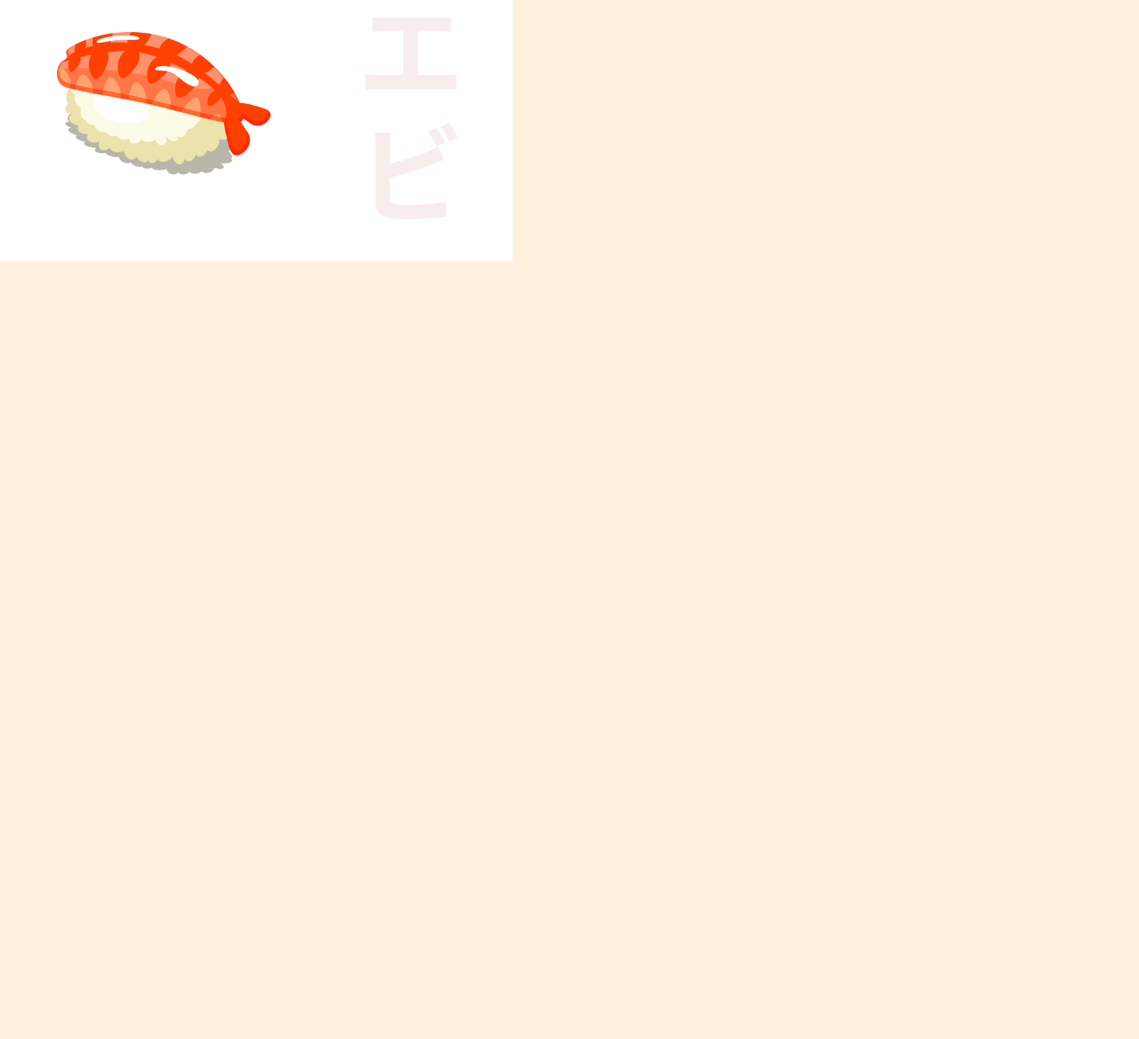
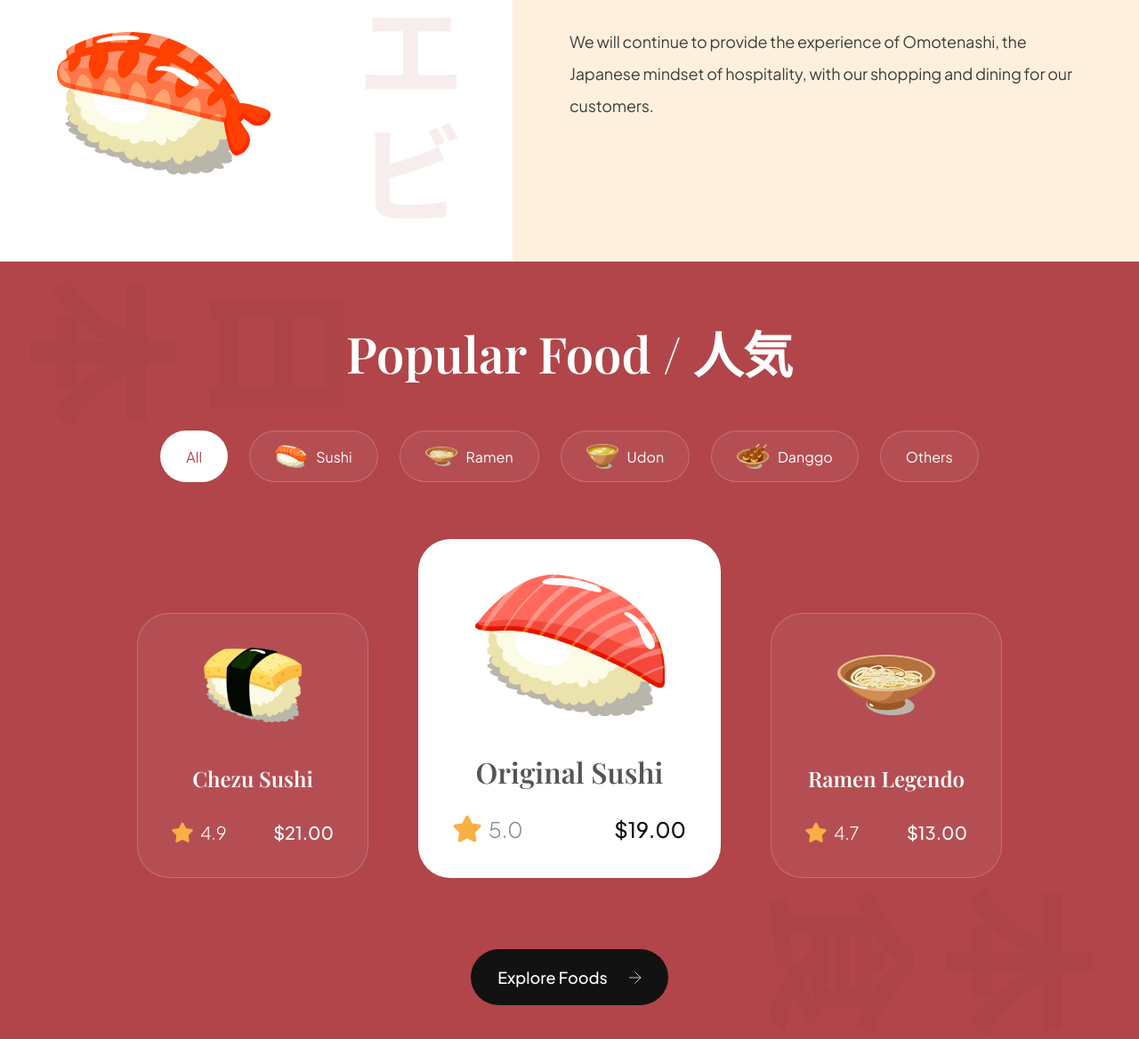
Before and after one commit to Aaron-Acheampong/Sushiman, a website built with Vite: page index.html in a window 1280 px wide. Shown: the part 1224-2392 px from the top of the page at 89% size. Before the commit the page ends 1518 px from the top, so only its background shows below. Built offline with nearby package versions, Linux system fonts and the light colour scheme.

Commit message:
popular food section

```diff
--- a/css/sections/popular.css
+++ b/css/sections/popular.css
@@ -0,0 +1,198 @@
+.popular-foods {
+  padding: 64px;
+
+  display: flex;
+  flex-direction: column;
+
+  background-color: var(--primary-color);
+  background-image: url("../../assets/popular_bg.png");
+  background-position: center;
+  background-repeat: no-repeat;
+  background-size: contain;
+
+  overflow: hidden;
+}
+
+.popular-foods__title {
+  font-size: 56px;
+  font-family: var(--playfair-display);
+  font-weight: 600;
+  line-height: 78px;
+  color: #fff;
+  text-align: center;
+}
+
+.popular-foods__filters {
+  margin-top: 48px;
+  max-width: 100%;
+  overflow-x: auto;
+
+  display: flex;
+  justify-content: center;
+  gap: 24px;
+}
+
+.popular-foods__filter-btn {
+  padding: 10px 28px;
+
+  display: flex;
+  flex-direction: row;
+  align-items: center;
+  gap: 10px;
+
+  background: rgba(255, 255, 255, 0.05);
+  border: 1px solid rgba(255, 255, 255, 0.2);
+  border-radius: 46px;
+
+  font-size: 16px;
+  font-weight: 300px;
+  line-height: 25px;
+  font-family: var(--plus-jakarta-sans);
+  color: #fff;
+  cursor: pointer;
+}
+
+.popular-foods__filter-btn img {
+  width: 36px;
+  height: 36px;
+  object-fit: contain;
+}
+
+.popular-foods__filter-btn.active {
+  background: #fff;
+  color: var(--primary-color)
+}
+
+.popular-foods__filter-btn:hover {
+  background: #fff;
+  color: var(--primary-color)
+}
+
+.popular-foods__catalogue {
+  margin-top: 64px;
+
+  display: flex;
+  justify-content: center;
+  align-items: flex-end;
+  flex-wrap: wrap;
+  gap: 56px;
+}
+
+.popular-foods__button {
+  width: fit-content;
+
+  padding: 20px 30px;
+  margin: 80px auto 0;
+
+  font-weight: 500;
+  font-size: 18px;
+  line-height: 23px;
+  font-family: var(--plus-jakarta-sans);
+  color: #fff;
+
+  border: none;
+  outline: none;
+  background: var(--secondary-color);
+  border-radius: 64px;
+  cursor: pointer;
+}
+
+.popular-foods__button img {
+  width: 14px;
+  height: 14px;
+  object-fit: contain;
+
+  margin-left: 21px;
+}
+
+.popular-foods__card {
+  padding: 38px;
+  min-width: 260px;
+  height: fit-content;
+
+  display: flex;
+  align-items: center;
+  flex-direction: column;
+
+  border-radius: 36px;
+  background: rgba(255, 255, 255, 0.05);
+  border: 1px solid rgba(255, 255, 255, 0.2);
+}
+
+.popular-foods__card-image {
+  width: 110px;
+  height: 84px;
+  object-fit: contain;
+}
+
+.popular-foods__card-title {
+  margin-top: 47px;
+
+  font-weight: 600;
+  font-size: 24px;
+  line-height: 32px;
+  font-family: var(--playfair-display);
+  color: #fff;
+  text-align: center;
+}
+
+.popular-foods__card-details {
+  width: 100%;
+  margin-top: 32px;
+}
+
+.popular-foods__card-rating {
+  display: flex;
+  align-items: center;
+  gap: 8px;
+}
+
+.popular-foods__card-rating img {
+  width: 24px;
+  height: 24px;
+  object-fit: contain;
+}
+
+.popular-foods__card-rating p {
+  font-size: 20px;
+  font-weight: 300;
+  font-family: var(--plus-jakarta-sans);
+  color: #fff;
+}
+
+.popular-foods__card-price {
+  font-size: 20px;
+  font-weight: 500;
+  font-family: var(--plus-jakarta-sans);
+  color: #fff;
+}
+
+.popular-foods__card.active-card {
+  background: #fff;
+  min-width: 340px;
+}
+
+.popular-foods__card.active-card .popular-foods__card-image {
+  width: 214px;
+  height: 160px;
+}
+
+.popular-foods__card.active-card .popular-foods__card-title {
+  color: var(--black-500);
+  font-size: 32px;
+}
+
+.popular-foods__card.active-card .popular-foods__card-rating img {
+  width: 32px;
+  height: 32px;
+}
+
+.popular-foods__card.active-card .popular-foods__card-rating p {
+  font-size: 24px;
+  color: var(--gray-100);
+}
+
+.popular-foods__card.active-card .popular-foods__card-price {
+  font-size: 24px;
+  color: var(--secondary-color)
+}
--- a/css/style.css
+++ b/css/style.css
@@ -46,3 +46,61 @@
   text-decoration: none;
   color: inherit;
 }
+
+.flex-center {
+  display: flex;
+  justify-content: center;
+  align-items: center;
+}
+
+.flex-between {
+  display: flex;
+  justify-content: space-between;
+  align-items: center;
+}
+
+.sushi__subtitle {
+  font-size: 18px;
+  font-weight: 400;
+  font-family: var(--plus-jakarta-sans);
+
+  color: var(--primary-color);
+  opacity: 0.8;
+
+  letter-spacing: -0.01em;
+}
+
+.sushi__title {
+  font-size: 64px;
+  font-weight: 600;
+  font-family: var(--playfair-display);
+
+  color: var(--secondary-color);
+
+  margin-top: 16px;
+}
+
+.sushi__description {
+  font-size: 18px;
+  font-weight: 400;
+  font-family: var(--plus-jakarta-sans);
+
+  line-height: 36px;
+  letter-spacing: -0.01em;
+
+  color: var(--secondary-color);
+  opacity: 0.8;
+
+  margin: 32px 0px;
+}
+
+/* Hide scrollbar for Chrome, Safari and Opera */
+.sushi__hide-scrollbar::-webkit-scrollbar {
+  display: none;
+}
+
+/* Hide scrollbar for IE, Edge and Firefox */
+.sushi__hide-scrollbar {
+  -ms-overflow-style: none; /* IE and Edge */
+  scrollbar-width: none; /* Firefox */
+}
--- a/index.html
+++ b/index.html
@@ -102,6 +102,80 @@
     </div>
   </section>
 
+  <section class="popular-foods" id="menu">
+    <h2 class="popular-foods__title">Popular Food / 人気</h2>
+
+    <div class="popular-foods__filters sushi__hide-scrollbar">
+      <button class="popular-foods__filter-btn active">All</button>
+      <button class="popular-foods__filter-btn">
+        <img src="assets/sushi-9.png" alt="sushi 9" />
+        Sushi
+      </button>
+      <button class="popular-foods__filter-btn">
+        <img src="assets/sushi-8.png" alt="sushi 8" />
+        Ramen
+      </button>
+      <button class="popular-foods__filter-btn">
+        <img src="assets/sushi-7.png" alt="sushi 7" />
+        Udon
+      </button>
+      <button class="popular-foods__filter-btn">
+        <img src="assets/sushi-6.png" alt="sushi 6" />
+        Danggo
+      </button>
+      <button class="popular-foods__filter-btn">Others</button>
+    </div>
+
+    <div class="popular-foods__catalogue">
+      <article class="popular-foods__card">
+        <img class="popular-foods__card-image" src="assets/sushi-12.png" alt="sushi-12">
+        <h4 class="popular-foods__card-title">Chezu Sushi</h4>
+
+        <div class="popular-foods__card-details flex-between">
+          <div class="popular-foods__card-rating">
+            <img src="assets/star.svg" alt="star" />
+            <p>4.9</p>
+          </div>
+
+          <p class="popular-foods__card-price">$21.00</p>
+        </div>
+      </article>
+
+      <article class="popular-foods__card active-card">
+        <img class="popular-foods__card-image" src="assets/sushi-11.png" alt="sushi-11">
+        <h4 class="popular-foods__card-title">Original Sushi</h4>
+
+        <div class="popular-foods__card-details flex-between">
+          <div class="popular-foods__card-rating">
+            <img src="assets/star.svg" alt="star" />
+            <p>5.0</p>
+          </div>
+
+          <p class="popular-foods__card-price">$19.00</p>
+        </div>
+      </article>
+
+      <article class="popular-foods__card">
+        <img class="popular-foods__card-image" src="assets/sushi-10.png" alt="sushi-10">
+        <h4 class="popular-foods__card-title">Ramen Legendo</h4>
+
+        <div class="popular-foods__card-details flex-between">
+          <div class="popular-foods__card-rating">
+            <img src="assets/star.svg" alt="star" />
+            <p>4.7</p>
+          </div>
+
+          <p class="popular-foods__card-price">$13.00</p>
+        </div>
+      </article>
+    </div>
+
+    <button class="popular-foods__button">
+      Explore Foods
+      <img src="assets/arrow-right.svg" alt="arrow-right" />
+    </button>
+  </section>
+
   <script src="js/script.js" type="module"></script>
 </body>
 </html>
```
